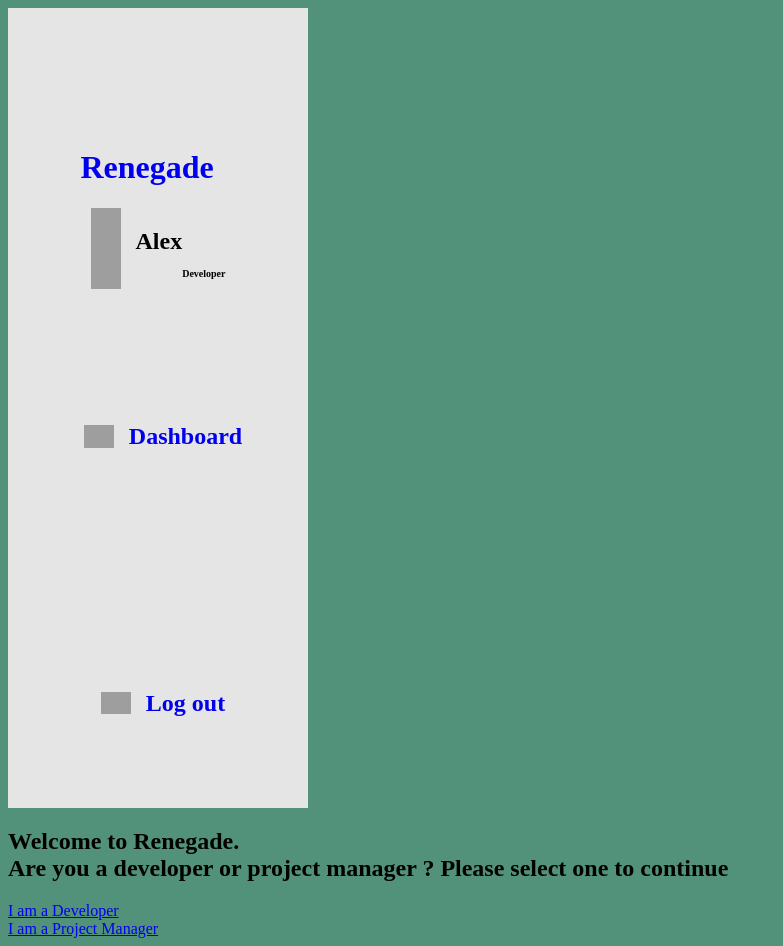
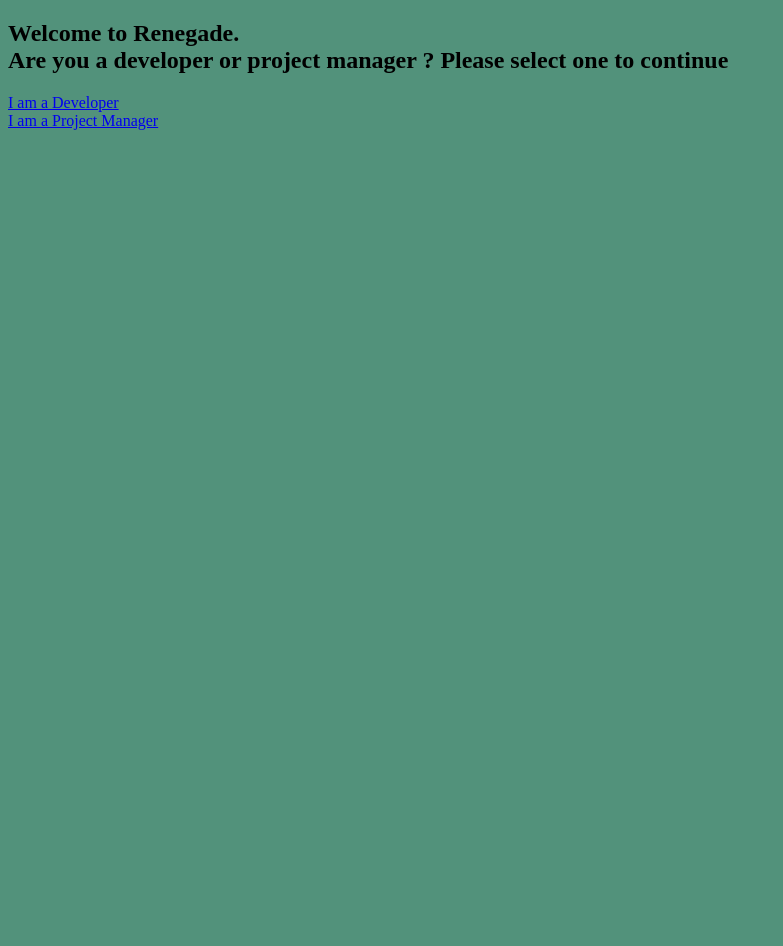
Before and after one commit to Patrick-Njiru/renegade, a React (Create React App) app in the folder client/: page / in a window 1280 px wide. Shown: the whole page, without its empty margins (0-783 px from the left). After the commit the page ends 800 px from the top, so only its background shows below. Built offline with nearby package versions, Linux system fonts and the light colour scheme; grey boxes are pictures that could not be loaded.

Commit message:
comment out code.

```diff
--- a/client/src/App.js
+++ b/client/src/App.js
@@ -6,12 +6,12 @@
 import SignupForm from './components/SignupForm';
 import ProjectManagerLoginForm from './components/ProjectManagerLoginForm';
 import DeveloperLoginForm from './components/DeveloperLoginForm.js';
-import NavBar from './components/NavBar'
+// import NavBar from './components/NavBar'
 
 function App() {
   return (
     <>
-      <NavBar />
+      {/* <NavBar /> */}
       <Router>
         <Routes>
           <Route exact path="/" element={<Home />} />
```
